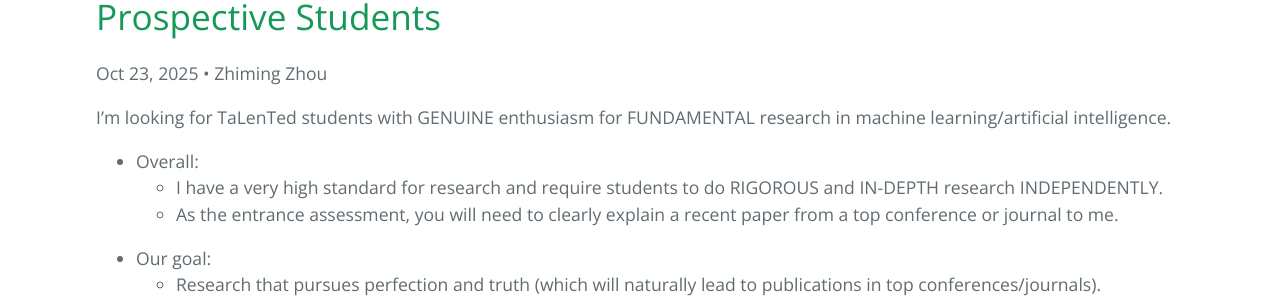
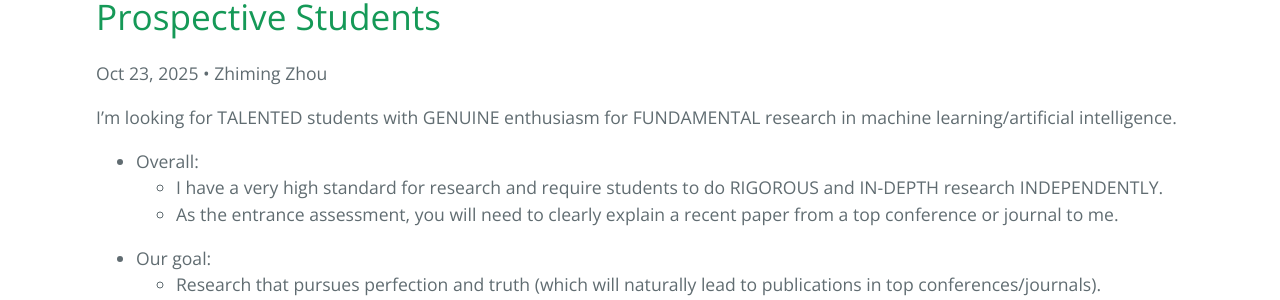
Before and after one commit to ZhimingZhou/zhimingzhou.github.io, a Jekyll site: the page built from _posts/2020-12-09-Prospective-Students.md, in a window 1280 px wide and 900 px high. Shown: the part 314-614 px from the top of the window. Built offline with Jekyll 4.4.1, drawn with Linux system fonts in a browser that asks for light colours.

```diff
--- a/_posts/2020-12-09-Prospective-Students.md
+++ b/_posts/2020-12-09-Prospective-Students.md
@@ -8,7 +8,7 @@ top: true
 comments: false
 ---
 
-I’m looking for TaLenTed students with GENUINE enthusiasm for FUNDAMENTAL research in machine learning/artificial intelligence.
+I’m looking for TALENTED students with GENUINE enthusiasm for FUNDAMENTAL research in machine learning/artificial intelligence.
 
 - Overall:
 	- I have a very high standard for research and require students to do RIGOROUS and IN-DEPTH research INDEPENDENTLY.
```
